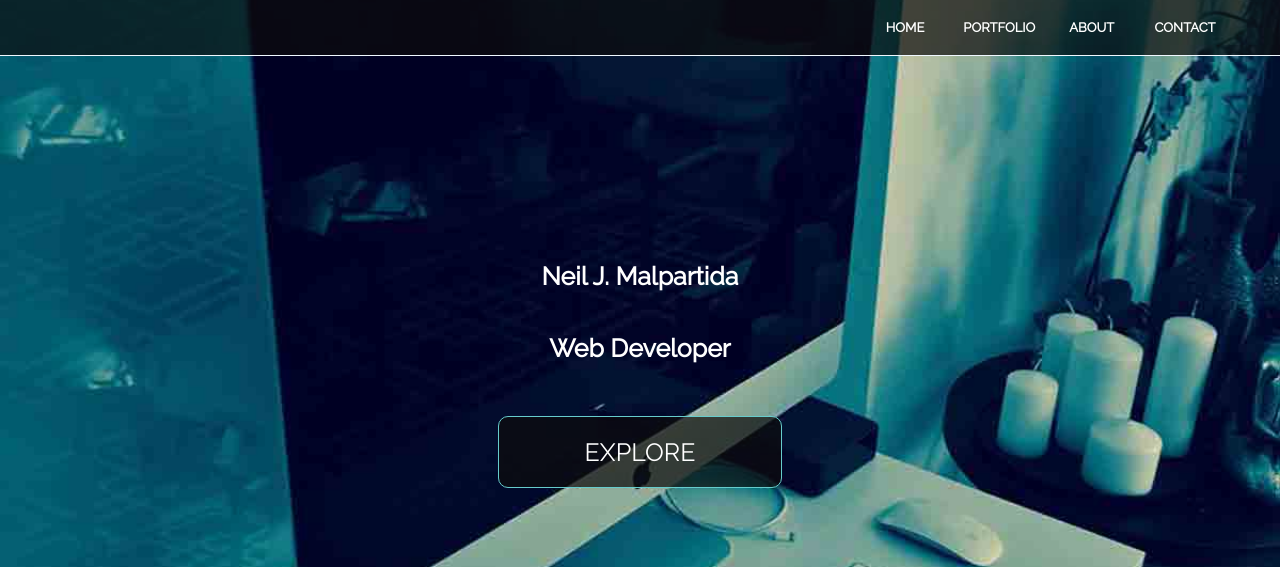
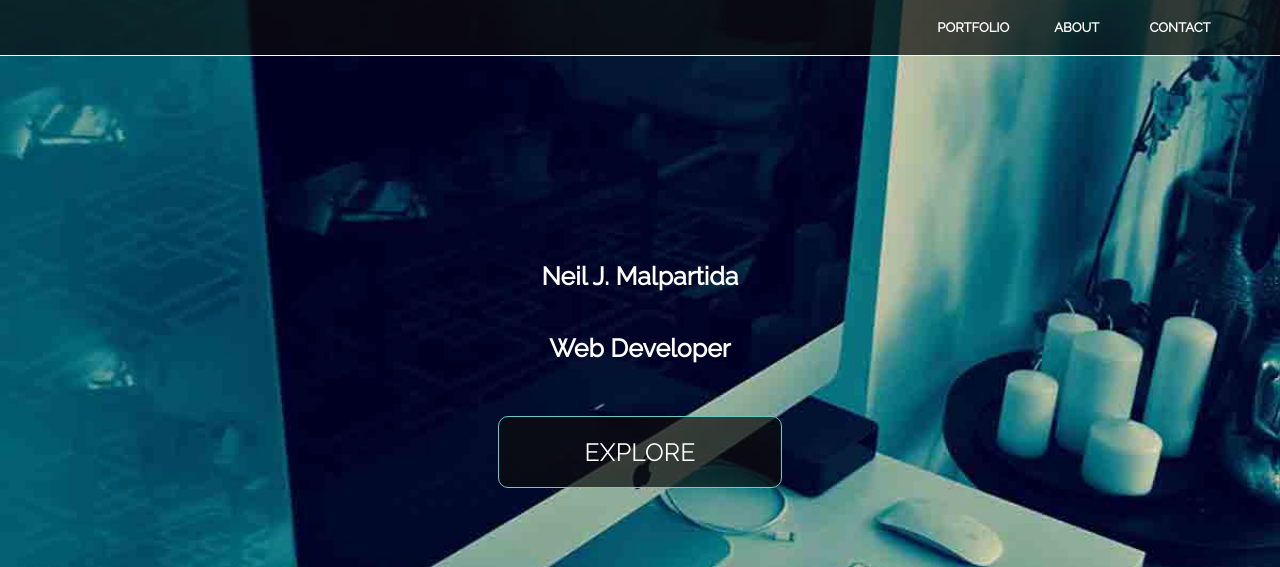
Before and after one commit to neiljoshua/nm, a PHP site: page / in a window 1280 px wide. Shown: the top 567 px of the page. Run offline with PHP 8.4, Linux system fonts and the light colour scheme.

Commit message:
removing home from header

```diff
--- a/index.html
+++ b/index.html
@@ -28,7 +28,7 @@
 				<nav>
 					<i class="demo-icon icon-menu"></i>
 					<ul>
-	  	    		    <li><a href="#top-header">Home</a></li>
+	  	    		    <!-- <li><a href="#top-header">Home</a></li> -->
 		   			    <li><a href="#portfolio">Portfolio</a></li>
 					    <li><a href="#about">About</a></li>
 					    <li><a href="#contact">Contact</a></li>
--- a/styles/style.css
+++ b/styles/style.css
@@ -93,7 +93,7 @@ nav li a{
 	text-decoration: none;
 	display: block;
 	text-align: center;
-	width: 70px;
+	width: 80px;
 	padding: 20px 10px;
 	color: #FFFFFF;
 	font-weight: 600;
```
